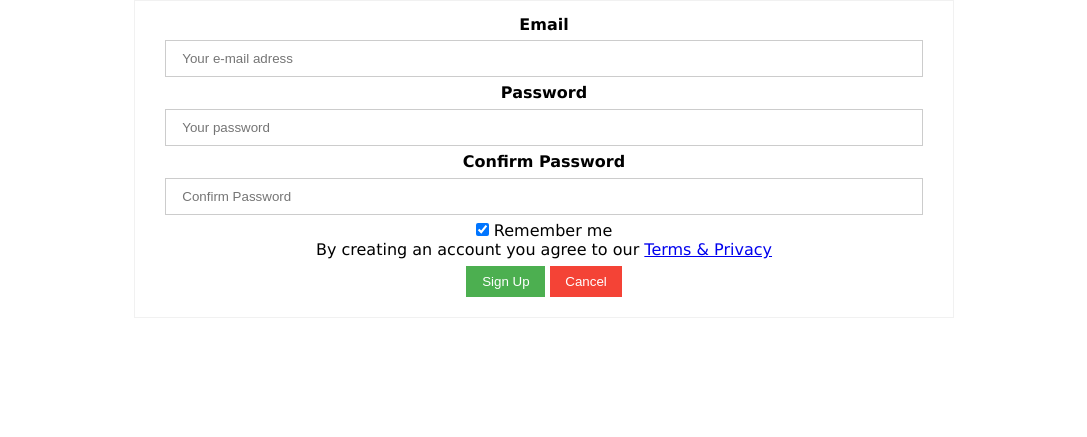
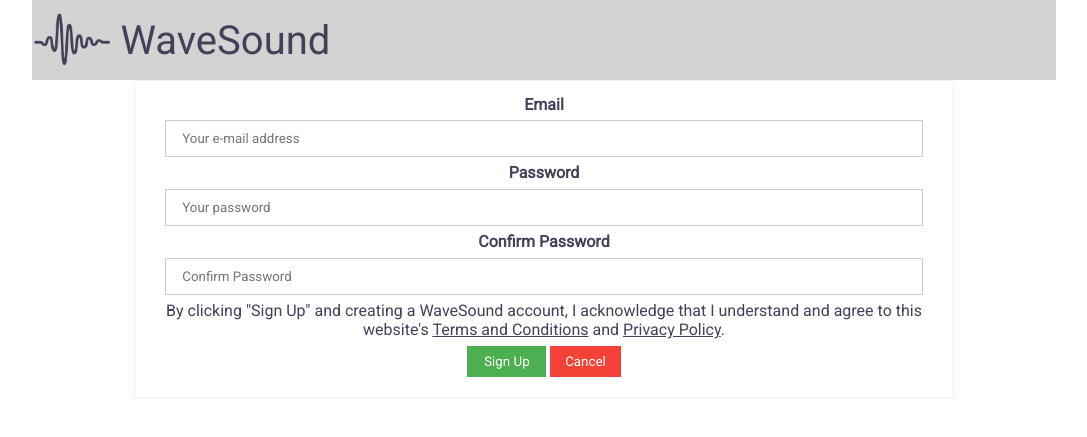
Before and after one commit to Archetipo95/Progetto-TechWeb-WaveSound, a PHP site: page /register.html in a window 1280 px wide. Shown: the top 437 px of the page, without its empty margins (96-1183 px from the left). Run offline with PHP 8.4, Linux system fonts and the light colour scheme.

Commit message:
Alcune correzioni. Aggiunte a login e register

```diff
--- a/css/login.css
+++ b/css/login.css
@@ -13,7 +13,6 @@ html, body {
 body {
     border: qpx solid #DDD;
 }
-
 
 #wrapper {
     margin-right: auto;
--- a/index.html
+++ b/index.html
@@ -25,7 +25,7 @@
             <span class="logo">
             </span>
             <span class="brand">
-                Wavesound
+                WaveSound
             </span>
         </span>
         <span id="header-right">
--- a/register.html
+++ b/register.html
@@ -5,7 +5,7 @@
 
 	<meta http-equiv="Content-Type" content="text/html; charset=utf-8" />
 	<meta name="viewport" content="width=device-width, initial-scale=1.0" />
-	<title>TechWeb1718 | Home</title>
+	<title>WaveSound | Sign Up</title>
 
 	<!-- font + fav icon -->
 	<link rel="icon" type="image/png" href="img/logo.png">
@@ -15,15 +15,28 @@
 	<link rel="stylesheet" type="text/css" href="css/grid.css" />
 	<link rel="stylesheet" type="text/css" href="css/style.css" />
 	<link rel="stylesheet" type="text/css" href="css/login.css">
+    <link rel="stylesheet" type="text/css" href="css/font-and-co.css" />
 
 </head>
 
+<header>
+
+    <span id="header-left">
+        <span class="logo">
+        </span>
+        <span class="brand">
+            <a href="index.html" style="text-decoration: none">WaveSound</a>
+        </span>
+    </span>
+</header>
+
 <body>
+
 	<div id="wrapper">
 		<form action="/action_page.php">
 			<div class="container">
 				<label for="email"><b>Email</b></label>
-				<input type="text" placeholder="Your e-mail adress" name="email" required>
+				<input type="text" placeholder="Your e-mail address" name="email" required>
 
 				<label for="password"><b>Password</b></label>
 				<input type="password" placeholder="Your password" name="password" required>
@@ -32,13 +45,12 @@
 				<input type="confirm-password" placeholder="Confirm Password" name="psw-repeat" required>
 
 				<div class="clearfix">
-					<input type="checkbox" checked="checked"> Remember me
-					<p>By creating an account you agree to our <a href="#">Terms & Privacy</a></p>
+                    <p>By clicking "Sign Up" and creating a WaveSound account, I acknowledge that I understand and agree to this website's <a href="#">Terms and Conditions</a> and <a href="#">Privacy Policy</a>.</p>
 					<button type="submit" class="signupbtn">Sign Up</button>
 					<button type="button" class="cancelbtn">Cancel</button>
-
 				</div>
 			</div>
 		</form>
 	</div>
+
 </body>
```
Also changed, not shown: login.html (+18 -2 lines).
